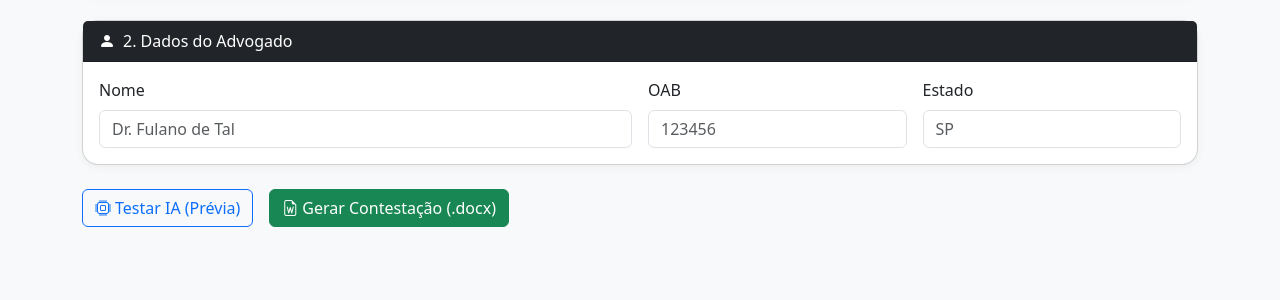
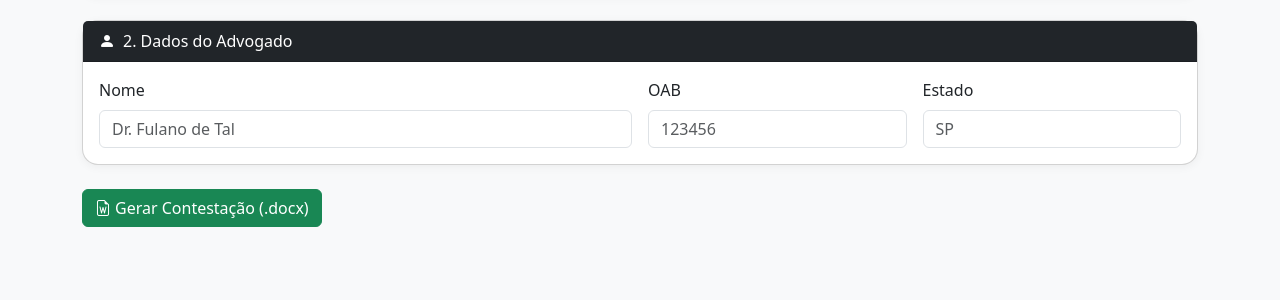
Before and after one commit to Alandamme/api-contestacao-juridica, a Flask app: page / in a window 1280 px wide. Shown: the part 353-653 px from the top of the page. Run offline with Flask 3, Linux system fonts and the light colour scheme.

Commit message:
Update index.html

```diff
--- a/src/templates/index.html
+++ b/src/templates/index.html
@@ -76,17 +76,7 @@
     </div>
 
     <div class="d-flex gap-3 mb-4">
-      <button id="btn-testar-ia" class="btn btn-outline-primary"><i class="bi bi-cpu me-1"></i>Testar IA (Prévia)</button>
       <button id="btn-gerar" class="btn btn-success"><i class="bi bi-file-earmark-word me-1"></i>Gerar Contestação (.docx)</button>
-    </div>
-
-    <div class="card mb-5 d-none" id="preview-card">
-      <div class="card-header bg-secondary text-white">
-        <i class="bi bi-eye-fill me-2"></i>Pré-visualização da Contestação (IA)
-      </div>
-      <div class="card-body">
-        <pre id="preview-text">Carregando...</pre>
-      </div>
     </div>
   </div>
 
@@ -120,19 +110,6 @@
       }
     });
 
-    document.getElementById("btn-testar-ia").addEventListener("click", async () => {
-      document.getElementById("preview-card").classList.remove("d-none");
-      document.getElementById("preview-text").innerText = "Aguarde, a IA está gerando o texto...";
-
-      const res = await fetch("/testar-ia", {
-        method: "POST",
-        headers: { "Content-Type": "application/json" },
-        body: JSON.stringify({ session_file })
-      });
-
-      const data = await res.json();
-      document.getElementById("preview-text").innerText = data.corpo_gerado || data.erro || "Erro ao gerar prévia.";
-    });
 
     document.getElementById("btn-gerar").addEventListener("click", async () => {
   const dados_advogado = {
```
